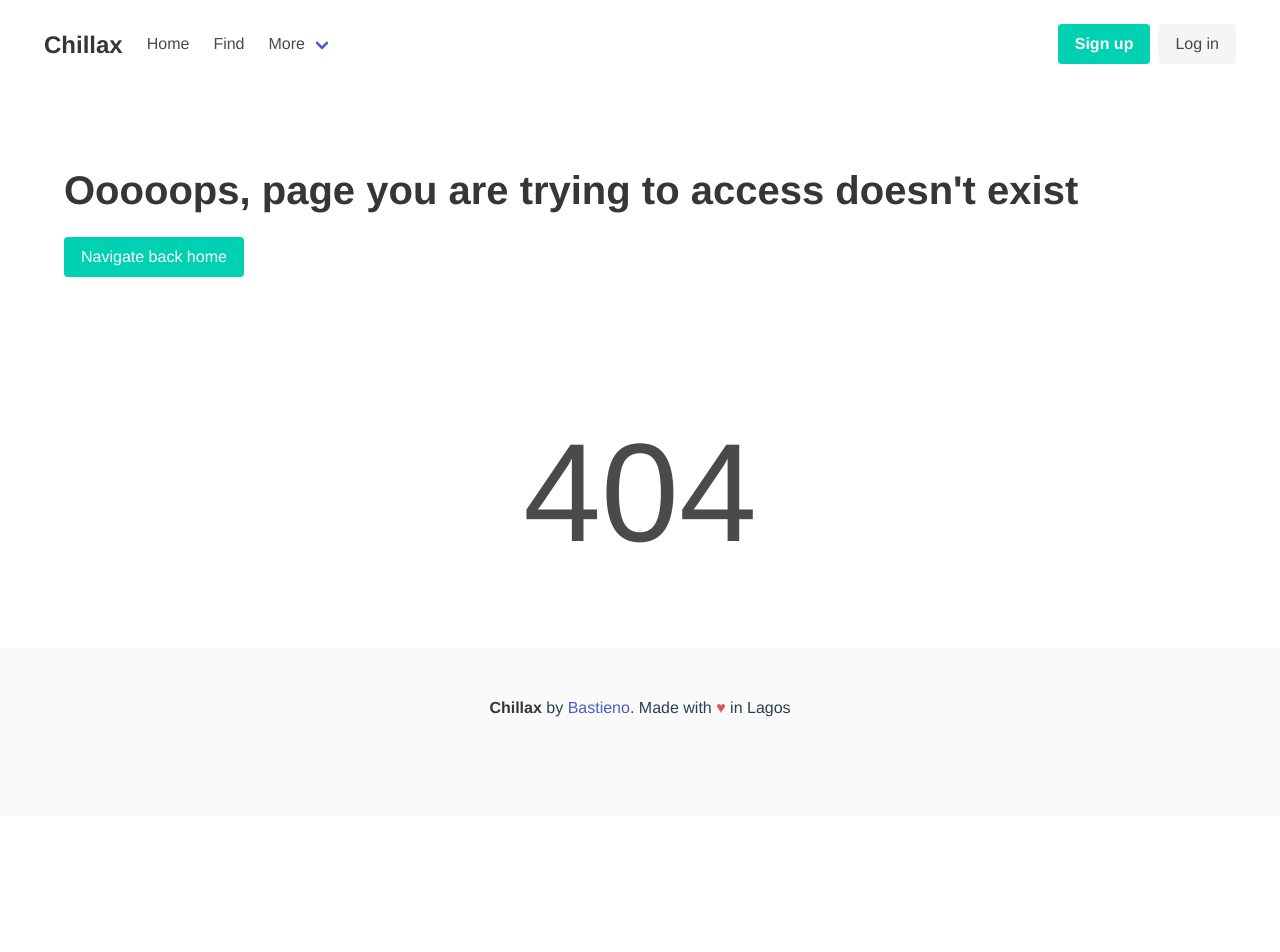
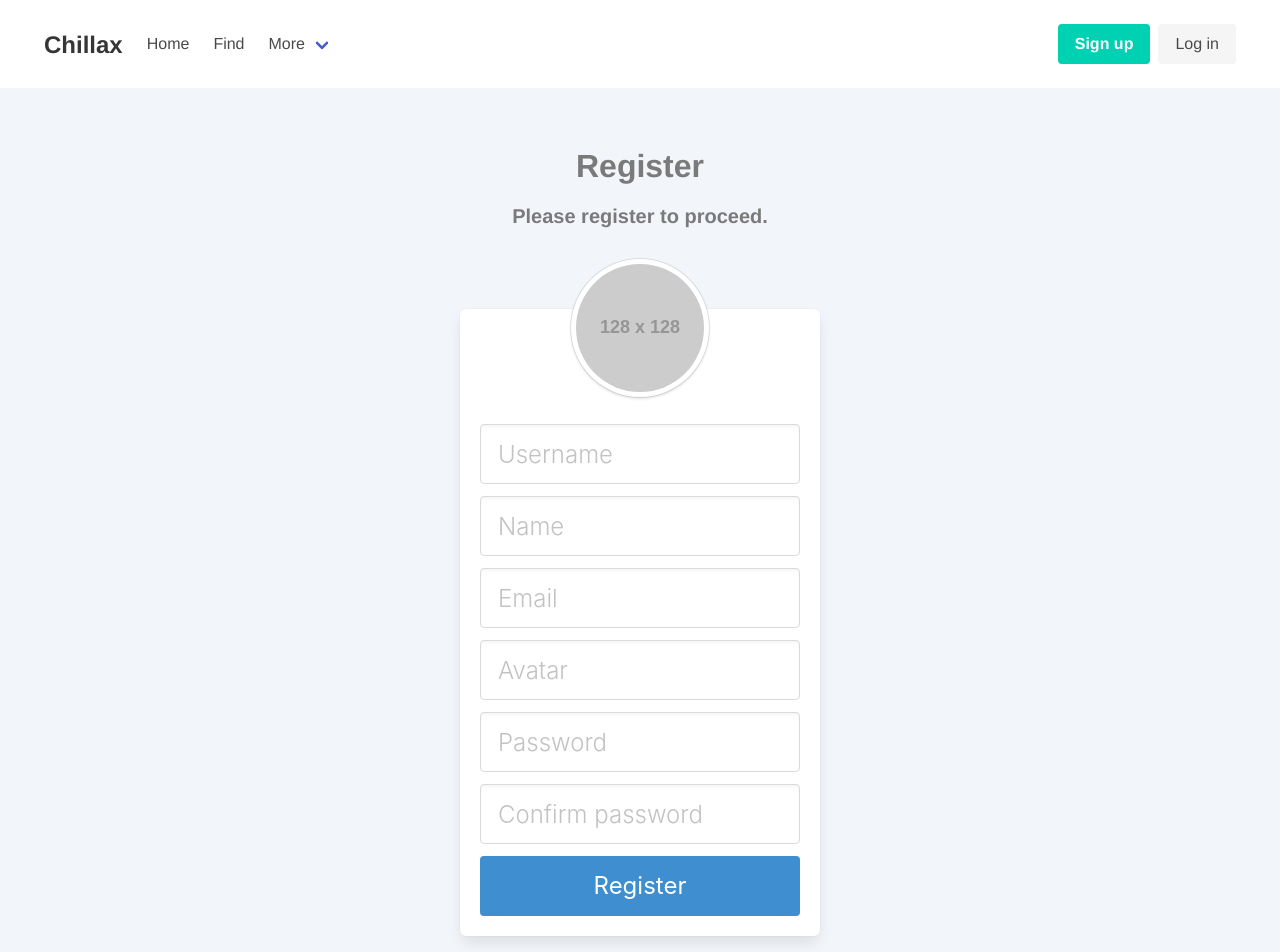
Before and after one commit to Bastieno/baz-hangout, a Vue app: page /register in a window 1280 px wide. Before the commit this address had no page. Shown: the top 952 px of the page. Before the commit the page ends 816 px from the top, so only its background shows below. Built offline with nearby package versions, Linux system fonts and the light colour scheme.

Commit message:
create the PageLogin and the PageRegister component and bind form values to components

```diff
--- a/src/components/MeetupItem.vue
+++ b/src/components/MeetupItem.vue
@@ -42,11 +42,6 @@ export default {
       type: Object,
       required: true
     }
-  },
-  data() {
-    return {
-
-    }
   }
 }
 </script>
--- a/src/components/shared/TheNavbar.vue
+++ b/src/components/shared/TheNavbar.vue
@@ -47,12 +47,12 @@
       <div class="navbar-end">
         <div class="navbar-item">
           <div class="buttons">
-            <a class="button is-primary">
+            <router-link :to="'/register'" class="button is-primary">
               <strong>Sign up</strong>
-            </a>
-            <a class="button is-light">
+            </router-link>
+            <router-link :to="'/login'" class="button is-light">
               Log in
-            </a>
+            </router-link>
           </div>
         </div>
       </div>
--- a/src/pages/PageHome.vue
+++ b/src/pages/PageHome.vue
@@ -37,7 +37,6 @@
 </template>
 
 <script>
-  // import axios from 'axios'
   import CategoryItem from '../components/CategoryItem'
   import MeetupItem from '../components/MeetupItem'
   import { mapActions, mapState } from 'vuex'
--- /dev/null
+++ b/src/pages/PageLogin.vue
@@ -0,0 +1,98 @@
+<template>
+  <section class="hero is-success is-fullheight">
+    <div class="hero-body">
+      <div class="container has-text-centered">
+        <div class="column is-4 is-offset-4">
+          <h3 class="title has-text-grey">Login</h3>
+          <p class="subtitle has-text-grey">Please login to proceed.</p>
+          <div class="box">
+            <figure class="avatar">
+                <img src="https://placehold.it/128x128">
+            </figure>
+            <form>
+              <div class="field">
+                <div class="control">
+                  <input class="input is-large"
+                         type="email"
+                         v-model="form.email"
+                         placeholder="Your Email"
+                         autofocus=""
+                         autocomplete="email">
+                </div>
+              </div>
+              <div class="field">
+                <div class="control">
+                  <input class="input is-large"
+                         type="password"
+                         v-model="form.password"
+                         placeholder="Your Password"
+                         autocomplete="current-password">
+                </div>
+              </div>
+              <button @click.prevent="login" class="button is-block is-info is-large is-fullwidth">Login</button>
+            </form>
+          </div>
+          <p class="has-text-grey">
+            <a>Sign In With Google</a> &nbsp;·&nbsp;
+            <router-link :to="'/register'"> Sign Up </router-link> &nbsp;·&nbsp;
+            <a href="../">Need Help?</a>
+          </p>
+        </div>
+      </div>
+    </div>
+  </section>
+</template>
+
+<script>
+import { mapActions } from 'vuex'
+
+  export default {
+    data() {
+      return {
+        form: {
+          email: null,
+          password: null
+        }
+      }
+    },
+    methods: {
+      ...mapActions('auth', ['loginWithEmailAndPassword']),
+      login() {
+        this.loginWithEmailAndPassword(this.form)
+      }
+    }
+  }
+</script>
+
+<style scoped>
+  .hero.is-success {
+    background: #F2F6FA;
+  }
+  .hero .nav, .hero.is-success .nav {
+    -webkit-box-shadow: none;
+    box-shadow: none;
+  }
+  .box {
+    margin-top: 5rem;
+  }
+  .avatar {
+    margin-top: -70px;
+    padding-bottom: 20px;
+  }
+  .avatar img {
+    padding: 5px;
+    background: #fff;
+    border-radius: 50%;
+    -webkit-box-shadow: 0 2px 3px rgba(10,10,10,.1), 0 0 0 1px rgba(10,10,10,.1);
+    box-shadow: 0 2px 3px rgba(10,10,10,.1), 0 0 0 1px rgba(10,10,10,.1);
+  }
+  input {
+    font-weight: 300;
+  }
+  p {
+    font-weight: 700;
+  }
+  p.subtitle {
+    padding-top: 1rem;
+  }
+</style>
--- /dev/null
+++ b/src/pages/PageRegister.vue
@@ -0,0 +1,135 @@
+<template>
+  <section class="hero is-success is-fullheight">
+    <div class="hero-body">
+      <div class="container has-text-centered">
+        <div class="column is-4 is-offset-4">
+          <h3 class="title has-text-grey">Register</h3>
+          <p class="subtitle has-text-grey">Please register to proceed.</p>
+          <div class="box">
+            <figure class="avatar">
+                <img src="https://placehold.it/128x128">
+            </figure>
+            <form>
+              <div class="field">
+                <div class="control">
+                  <input class="input is-large"
+                         type="text"
+                         v-model="form.username"
+                         placeholder="Username">
+                </div>
+              </div>
+              <div class="field">
+                <div class="control">
+                  <input class="input is-large"
+                         type="text"
+                         v-model="form.name"
+                         placeholder="Name">
+                </div>
+              </div>
+              <div class="field">
+                <div class="control">
+                  <input class="input is-large"
+                         type="email"
+                         v-model="form.email"
+                         placeholder="Email">
+                </div>
+              </div>
+              <div class="field">
+                <div class="control">
+                  <input class="input is-large"
+                         type="text"
+                         v-model="form.avatar"
+                         placeholder="Avatar"
+                         autocomplete="">
+                </div>
+              </div>
+              <div class="field">
+                <div class="control">
+                  <input class="input is-large"
+                         type="password"
+                         v-model="form.password"
+                         placeholder="Password"
+                         autocomplete="new-password">
+                </div>
+              </div>
+              <div class="field">
+                <div class="control">
+                  <input class="input is-large"
+                         type="password"
+                         v-model="form.confirmPassword"
+                         placeholder="Confirm password"
+                         autocomplete="off">
+                </div>
+              </div>
+              <button  @click.prevent="register" type="submit" class="button is-block is-info is-large is-fullwidth">Register</button>
+            </form>
+          </div>
+          <p class="has-text-grey">
+            <router-link :to="'/login'"> login </router-link> &nbsp;·&nbsp;
+            <a>Sign Up With Google</a> &nbsp;·&nbsp;
+            <a href="../">Need Help?</a>
+          </p>
+        </div>
+      </div>
+    </div>
+  </section>
+</template>
+
+<script>
+  import { mapActions } from 'vuex'
+
+  export default {
+    data() {
+      return {
+        form: {
+          username: null,
+          name: null,
+          email: null,
+          avatar: null,
+          password: null,
+          confirmPassword: null
+        }
+      }
+    },
+    methods: {
+      ...mapActions('auth', ['registerUser']),
+      register() {
+        this.registerUser(this.form)
+      },
+
+    }
+  }
+</script>
+
+<style scoped>
+  .hero.is-success {
+    background: #F2F6FA;
+  }
+  .hero .nav, .hero.is-success .nav {
+    -webkit-box-shadow: none;
+    box-shadow: none;
+  }
+  .box {
+    margin-top: 5rem;
+  }
+  .avatar {
+    margin-top: -70px;
+    padding-bottom: 20px;
+  }
+  .avatar img {
+    padding: 5px;
+    background: #fff;
+    border-radius: 50%;
+    -webkit-box-shadow: 0 2px 3px rgba(10,10,10,.1), 0 0 0 1px rgba(10,10,10,.1);
+    box-shadow: 0 2px 3px rgba(10,10,10,.1), 0 0 0 1px rgba(10,10,10,.1);
+  }
+  input {
+    font-weight: 300;
+  }
+  p {
+    font-weight: 700;
+  }
+  p.subtitle {
+    padding-top: 1rem;
+  }
+</style>
--- a/src/router/index.js
+++ b/src/router/index.js
@@ -4,6 +4,8 @@ import Router from 'vue-router'
 import PageHome from '../pages/PageHome'
 import PageMeetupDetail from '../pages/PageMeetupDetail'
 import PageMeetupFind from '../pages/PageMeetupFind'
+import PageLogin from '../pages/PageLogin'
+import PageRegister from '../pages/PageRegister'
 import PageNotFound from '../pages/PageNotFound'
 
 Vue.use(Router)
@@ -26,6 +28,16 @@ const router = new Router({
       component: PageMeetupFind
     },
     {
+      path: '/login',
+      name: 'PageLogin',
+      component: PageLogin
+    },
+    {
+      path: '/register',
+      name: 'PageRegister',
+      component: PageRegister
+    },
+    {
       path: '*',
       name: 'PageNotFound',
       component: PageNotFound
--- a/src/store/index.js
+++ b/src/store/index.js
@@ -4,6 +4,7 @@ import Vuex from 'vuex'
 import meetups from './modules/meetups'
 import categories from './modules/categories'
 import threads from './modules/threads'
+import auth from './modules/auth'
 
 Vue.use(Vuex)
 
@@ -11,6 +12,7 @@ export default new Vuex.Store({
   modules: {
     meetups,
     categories,
-    threads
+    threads,
+    auth
   }
 })
--- /dev/null
+++ b/src/store/modules/auth.js
@@ -0,0 +1,15 @@
+export default {
+  namespaced: true,
+  state: {
+    loginData: {},
+    registerData: {}
+  },
+  actions: {
+    loginWithEmailAndPassword(context, formData) {
+      console.log(formData)
+    },
+    registerUser(context, formData) {
+      console.log(formData)
+    }
+  }
+}
```
